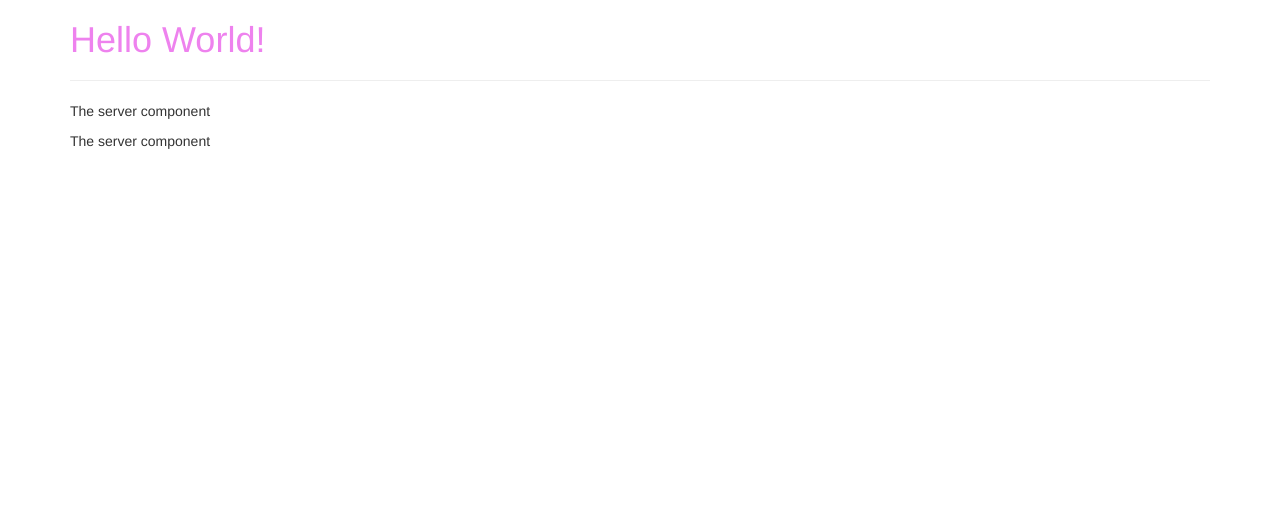
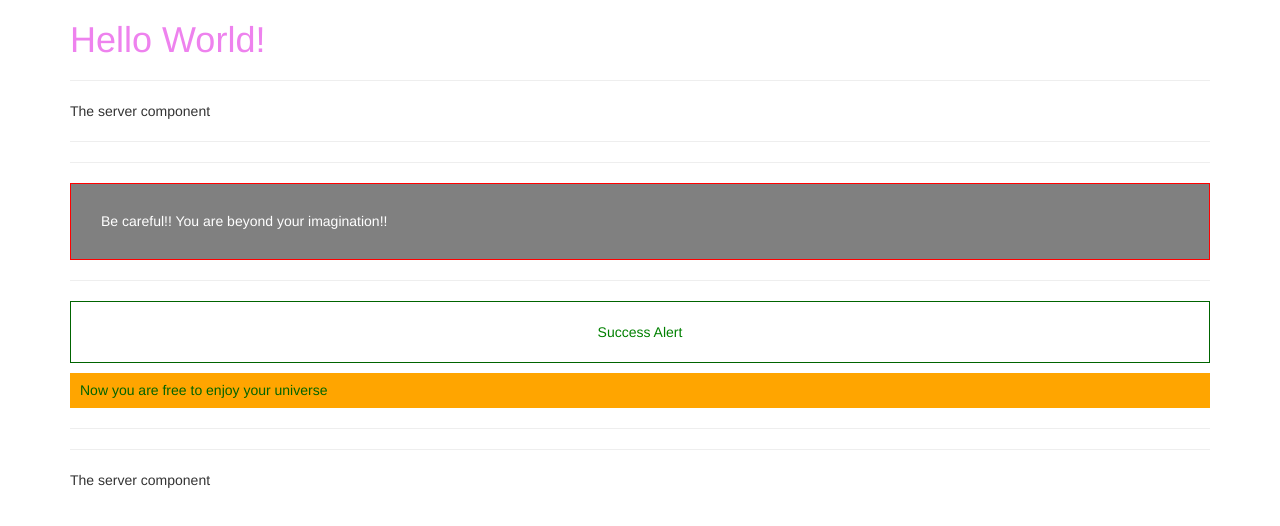
Before and after one commit to Serrones/first-angular-app, an Angular app: page / in a window 1280 px wide. Shown: the top 526 px of the page. Built offline with nearby package versions, Linux system fonts and the light colour scheme.

Commit message:
Playing with Components

```diff
--- a/src/app/app.module.ts
+++ b/src/app/app.module.ts
@@ -4,13 +4,17 @@ import { NgModule } from '@angular/core';
 import { AppComponent } from './app.component';
 import { ServerComponent } from './server/server.component';
 import { ServersComponent } from './servers/servers.component';
+import { WarningAlertComponent } from './warning-alert/warning-alert.component';
+import { SuccessAlertComponent } from './success-alert/success-alert.component';
 
 
 @NgModule({
   declarations: [
     AppComponent,
     ServerComponent,
-    ServersComponent
+    ServersComponent,
+    WarningAlertComponent,
+    SuccessAlertComponent
   ],
   imports: [
     BrowserModule
--- a/src/app/servers/servers.component.html
+++ b/src/app/servers/servers.component.html
@@ -1,3 +1,5 @@
 <app-server></app-server>
 <hr>
+<app-warning-alert></app-warning-alert>
+<hr>
 <app-server></app-server>
--- a/src/app/servers/servers.component.ts
+++ b/src/app/servers/servers.component.ts
@@ -4,7 +4,8 @@ import { Component, OnInit } from '@angular/core';
   selector: 'app-servers', // for components
   //selector: '[app-servers]', for modules
   //selector: '.app-servers', for classes
-  template: '<app-server></app-server><app-server></app-server>',
+  templateUrl: './servers.component.html',
+  //template: '<app-server></app-server><app-server></app-server>',
   styleUrls: ['./servers.component.css']
 })
 export class ServersComponent implements OnInit {
--- /dev/null
+++ b/src/app/success-alert/success-alert.component.css
@@ -0,0 +1,12 @@
+p {
+    padding: 20px;
+    text-align: center;
+    color: green;
+    border: 1px solid darkgreen;
+}
+
+h5 {
+    padding: 10px;
+    background-color: orange;
+    color: darkgreen;
+}
--- /dev/null
+++ b/src/app/success-alert/success-alert.component.html
@@ -0,0 +1,4 @@
+<hr>
+<p>Success Alert</p>
+<h5>Now you are free to enjoy your universe</h5>
+<hr>
--- /dev/null
+++ b/src/app/success-alert/success-alert.component.ts
@@ -0,0 +1,15 @@
+import { Component, OnInit } from '@angular/core';
+
+@Component({
+    selector: 'app-success-alert',
+    templateUrl: './success-alert.component.html',
+    styleUrls: ['./success-alert.component.css']
+})
+export class SuccessAlertComponent implements OnInit {
+
+    constructor() { }
+
+    ngOnInit() {
+
+    }
+}
--- /dev/null
+++ b/src/app/warning-alert/warning-alert.component.css
@@ -0,0 +1,6 @@
+h5 {
+    padding: 30px;
+    background-color: grey;
+    border: 1px solid red;
+    color: white;
+}
--- /dev/null
+++ b/src/app/warning-alert/warning-alert.component.html
@@ -0,0 +1,3 @@
+<hr>
+<h5>Be careful!! You are beyond your imagination!!</h5>
+<app-success-alert></app-success-alert>
--- /dev/null
+++ b/src/app/warning-alert/warning-alert.component.ts
@@ -0,0 +1,15 @@
+import { Component, OnInit } from '@angular/core';
+
+@Component({
+  selector: 'app-warning-alert',
+  templateUrl: './warning-alert.component.html',
+  styleUrls: ['./warning-alert.component.css']
+})
+export class WarningAlertComponent implements OnInit {
+
+  constructor() { }
+
+  ngOnInit() {
+  }
+
+}
```
